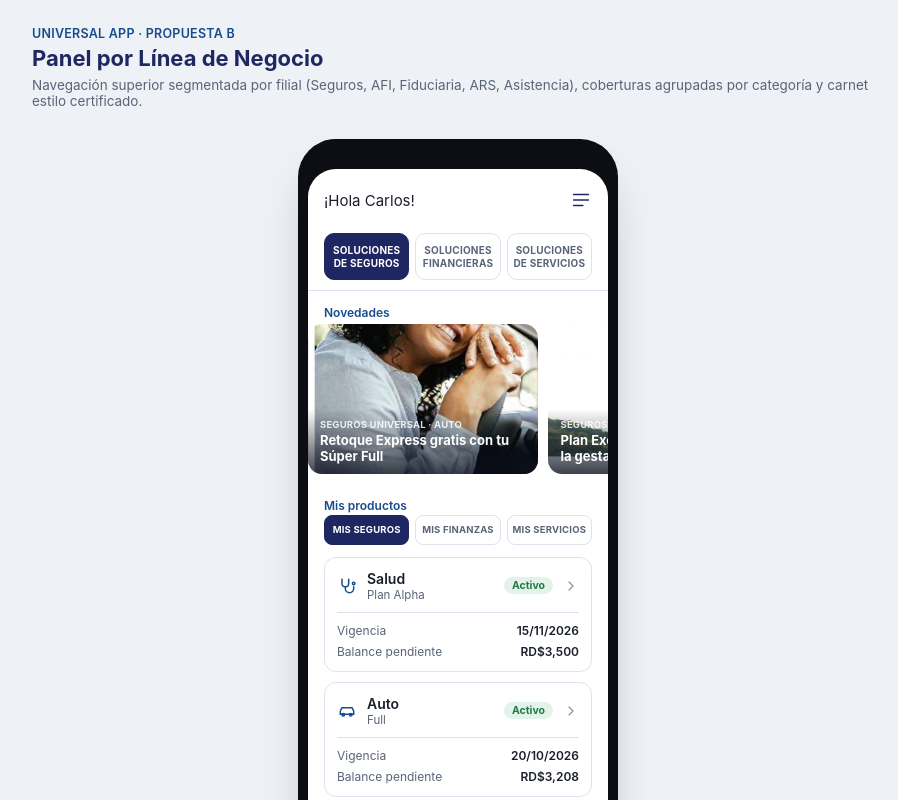
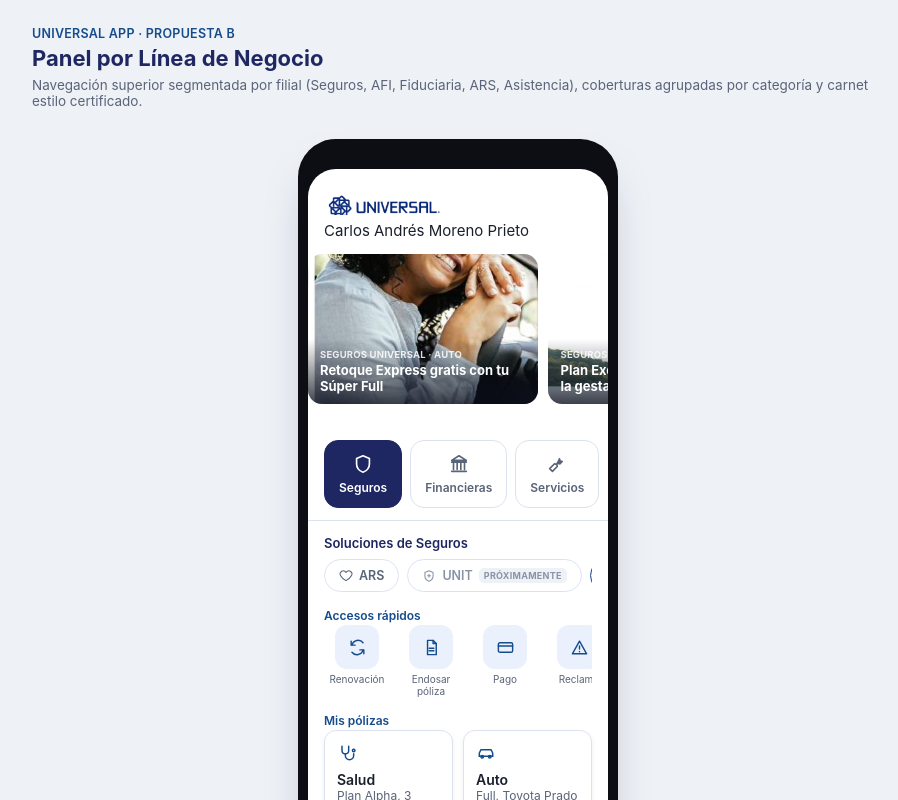
Before and after one commit to camorenop-ops/AppUniversal, a React (Vite) app: page / in a window 1280 px wide. Shown: the top 800 px of the page, without its empty margins (182-1080 px from the left). Built offline with nearby package versions, Linux system fonts and the light colour scheme.

Commit message:
Revert "Rediseña Inicio siguiendo el nuevo esquema de referencia"
This reverts commit 0a020256fc85e4a288b807baaeb41313a2f3e004.

```diff
--- a/src/Router.jsx
+++ b/src/Router.jsx
@@ -13,7 +13,7 @@ import {
   AgregarCoberturaScreen, CoberturaAgregadaScreen,
 } from "./screens/TramitesFlows";
 import {
-  ChatScreen, ProximamenteScreen, MapaCentrosScreen, RedMedicaScreen, TelemedicinaScreen, TelemedicinaConfirmadaScreen,
+  ChatScreen, MapaCentrosScreen, RedMedicaScreen, TelemedicinaScreen, TelemedicinaConfirmadaScreen,
   FondoScreen, FondoDetalleScreen, EstadoCuentaScreen, CarnetScreen, CarnetBienScreen, StubScreen, InfoScreen,
 } from "./screens/MiscScreens";
 import {
@@ -81,8 +81,6 @@ export function Router() {
       return <CarnetBienScreen productKey={current.key} />;
     case "stub":
       return <StubScreen title={current.title} />;
-    case "proximamente":
-      return <ProximamenteScreen nombre={current.nombre} />;
     case "info":
       return <InfoScreen title={current.title} icon={current.icon} name={current.name} rows={current.rows} sectionKind={current.sectionKind} />;
     case "chat":
--- a/src/components/UI.jsx
+++ b/src/components/UI.jsx
@@ -38,40 +38,21 @@ export function Pill({ label, on, onClick }) {
   return <span onClick={onClick} className={"pill" + (on ? " on" : "")}>{label}</span>;
 }
 
-export function SegmentedTabs({ items, activeKey, onChange, size = "normal" }) {
+export function FilialTab({ icon, label, on, onClick }) {
   return (
-    <div className={"segmented" + (size === "small" ? " small" : "")}>
-      {items.map((it) => (
-        <div key={it.key} onClick={() => onChange(it.key)} className={"segment" + (it.key === activeKey ? " on" : "")}>
-          {it.label}
-        </div>
-      ))}
+    <div onClick={onClick} className={"filial-tab" + (on ? " on" : "")}>
+      <Icon name={icon} size={22} />
+      <span>{label}</span>
     </div>
   );
 }
 
-export function ProductCard({ icon, title, sub, badge, lines, onClick }) {
+export function FilialSubTab({ icon, label, on, soon, onClick }) {
   return (
-    <div className="prod-card" onClick={onClick}>
-      <div className="prod-card-head">
-        <Icon name={icon} size={20} color="var(--accent)" />
-        <div className="prod-card-titles">
-          <div className="prod-card-title">{title}</div>
-          {sub && <div className="prod-card-sub">{sub}</div>}
-        </div>
-        {badge}
-        <Icon name="chevronright" size={16} color="var(--text-muted)" />
-      </div>
-      {lines && lines.length > 0 && (
-        <div className="prod-card-lines">
-          {lines.map((l, i) => (
-            <div className="prod-card-line" key={i}>
-              <span className="k">{l[0]}</span>
-              <span className="v">{l[1]}</span>
-            </div>
-          ))}
-        </div>
-      )}
+    <div onClick={onClick} className={"subfilial-tab" + (on ? " on" : "") + (soon ? " soon" : "")}>
+      <Icon name={icon} size={14} />
+      <span>{label}</span>
+      {soon && <span className="soon-tag">Próximamente</span>}
     </div>
   );
 }
@@ -245,10 +226,6 @@ const ESTADO_COLORS = {
   "En revisión": ["#EEF1F6", "var(--muted)"],
   "Rechazado": ["rgba(140,47,29,0.12)", "var(--danger)"],
   "Rechazada": ["rgba(140,47,29,0.12)", "var(--danger)"],
-  "Activo": ["var(--success-bg)", "var(--success-text)"],
-  "No contratado": ["#EEF1F6", "var(--text-muted)"],
-  "Sin inversión": ["#EEF1F6", "var(--text-muted)"],
-  "Próximamente": ["var(--ice)", "var(--accent)"],
 };
 
 export function EstadoBadge({ estado }) {
--- a/src/context/AppContext.jsx
+++ b/src/context/AppContext.jsx
@@ -10,6 +10,8 @@ import {
   ASISTENCIA_INFO,
   UBICACIONES_MUESTRA,
   TITULAR_NOMBRE,
+  FILIALES_POR_PILAR,
+  FILIALES_PROXIMAMENTE,
 } from "../data/data";
 
 function avanzarUnAnio(fecha) {
@@ -32,6 +34,7 @@ export function AppProvider({ children }) {
   const [current, setCurrent] = useState({ view: "tab", tab: "home" });
   const [activeTab, setActiveTab] = useState("home");
   const [activePilar, setActivePilar] = useState("seguros");
+  const [activeFilial, setActiveFilial] = useState("Seguros");
   const [memberIdx, setMemberIdx] = useState(0);
 
   const [products, setProducts] = useState(initialProducts);
@@ -75,8 +78,14 @@ export function AppProvider({ children }) {
     setActiveTab(t);
     setCurrent({ view: "tab", tab: t });
   }
+  function setFilial(f) {
+    setActiveFilial(f);
+  }
   function setPilar(key) {
     setActivePilar(key);
+    const filiales = FILIALES_POR_PILAR[key];
+    const primera = filiales.find(([nombre]) => !FILIALES_PROXIMAMENTE.includes(nombre)) || filiales[0];
+    setActiveFilial(primera[0]);
   }
   function setMember(i) {
     setMemberIdx(i);
@@ -112,7 +121,6 @@ export function AppProvider({ children }) {
   const openProduct = (key) => navigate({ view: "product", key });
   const openCarnet = () => navigate({ view: "carnet" });
   const openStub = (title) => navigate({ view: "stub", title });
-  const openProximamente = (nombre) => navigate({ view: "proximamente", nombre });
 
   function openInfo(section, keyOrName) {
     if (section === "Asistencia") {
@@ -601,14 +609,14 @@ export function AppProvider({ children }) {
   const enviarAsistenciaSolicitud = () => navigate({ view: "asistenciaSolicitudEnviada" });
 
   const value = {
-    stack, current, activeTab, activePilar, memberIdx,
+    stack, current, activeTab, activePilar, activeFilial, memberIdx,
     products, asistenciaProducts, dependientes, reembolsos, autorizaciones,
     especialidadFiltro, setEspecialidadFiltro,
     cot, reembolsoForm, autForm, depForm, cambioPlanForm, renovacionForm, endosoForm, pagoPolizasForm, reclamoForm, traspasoForm,
     asistenciaSolicitudForm, evaluacionForm, telemedicinaForm,
-    navigate, goBack, goTab, setPilar, setMember, findProduct,
+    navigate, goBack, goTab, setFilial, setPilar, setMember, findProduct,
     openChat, openMapaCentros, openRedMedica, openFondo, openFondoDetalle,
-    openEstadoCuenta, openCarnetBien, openProduct, openCarnet, openStub, openProximamente,
+    openEstadoCuenta, openCarnetBien, openProduct, openCarnet, openStub,
     openInfo,
     openTelemedicina, setTelemedicinaField, seleccionarFechaTelemedicina, seleccionarHoraTelemedicina, confirmarTelemedicina,
     resetCot, openCotizar, elegirSaludDestino, setCotField, responderCuestionario, nextCot, prevCot,
--- a/src/data/data.js
+++ b/src/data/data.js
@@ -315,9 +315,9 @@ export const ASISTENCIA_INFO = {
   asistenciahogar: [["Estado", "Activo"], ["Cobertura", "Plomería, electricidad, cerrajería"]],
 };
 export const PILARES = [
-  { key: "seguros", label: "Soluciones de Seguros", misLabel: "Mis Seguros", icon: "shield" },
-  { key: "financieras", label: "Soluciones Financieras", misLabel: "Mis Finanzas", icon: "bank" },
-  { key: "servicios", label: "Soluciones de Servicios", misLabel: "Mis Servicios", icon: "tool" },
+  { key: "seguros", label: "Soluciones de Seguros", short: "Seguros", icon: "shield" },
+  { key: "financieras", label: "Soluciones Financieras", short: "Financieras", icon: "bank" },
+  { key: "servicios", label: "Soluciones de Servicios", short: "Servicios", icon: "tool" },
 ];
 
 export const FILIALES_POR_PILAR = {
--- a/src/index.css
+++ b/src/index.css
@@ -410,93 +410,80 @@ input.u-input {
   flex: 1;
 }
 
-.pilar-tabs-wrap {
+.toptabs {
   position: sticky;
   top: 0;
   margin: 0 -16px 14px;
-  padding: 10px 16px;
+  padding: 12px 16px;
   background: #fff;
   z-index: 5;
   border-bottom: 1px solid var(--border);
+  display: flex;
+  gap: 8px;
+  overflow-x: auto;
 }
-.segmented {
+.filial-tab {
   display: flex;
-  gap: 6px;
+  flex-direction: column;
+  align-items: center;
+  justify-content: center;
+  gap: 5px;
+  flex: 0 0 auto;
+  min-width: 72px;
+  padding: 12px 14px;
+  border-radius: 14px;
+  font-size: 12px;
+  font-weight: 600;
+  color: var(--muted);
+  border: 1px solid var(--border);
+  background: #fff;
+  cursor: pointer;
+  white-space: nowrap;
 }
-.segmented.small {
-  margin-bottom: 12px;
-}
-.segment {
-  flex: 1;
-  text-align: center;
-  padding: 10px 4px;
-  border-radius: 10px;
-  background: #fff;
-  border: 1px solid var(--border);
-  font-size: 10px;
-  font-weight: 700;
-  letter-spacing: .02em;
-  text-transform: uppercase;
-  color: var(--muted);
-  cursor: pointer;
-  line-height: 1.25;
-}
-.segmented.small .segment {
-  padding: 8px 4px;
-  border-radius: 8px;
-  font-size: 9.5px;
-}
-.segment.on {
+.filial-tab.on {
   background: var(--navy);
   color: #fff;
   border-color: var(--navy);
 }
-.prod-card {
-  background: #fff;
-  border: 1px solid var(--border);
-  border-radius: 12px;
-  padding: 12px;
-  margin-bottom: 10px;
-  cursor: pointer;
+.subfilial-row {
+  display: flex;
+  gap: 8px;
+  overflow-x: auto;
+  margin: 0 0 14px;
+  padding-bottom: 2px;
 }
-.prod-card-head {
+.subfilial-tab {
   display: flex;
   align-items: center;
-  gap: 10px;
+  gap: 6px;
+  flex: 0 0 auto;
+  padding: 8px 14px;
+  border-radius: 999px;
+  font-size: 12.5px;
+  font-weight: 600;
+  color: var(--muted);
+  border: 1px solid var(--border);
+  background: #fff;
+  cursor: pointer;
+  white-space: nowrap;
 }
-.prod-card-titles {
-  flex: 1;
-  min-width: 0;
+.subfilial-tab.on {
+  background: var(--ice);
+  color: var(--accent);
+  border-color: var(--accent);
 }
-.prod-card-title {
-  font-weight: 600;
-  font-size: 14px;
+.subfilial-tab.soon {
+  color: var(--text-muted);
 }
-.prod-card-sub {
-  font-size: 11.5px;
-  color: var(--muted);
-  margin-top: 1px;
-}
-.prod-card-lines {
-  margin-top: 10px;
-  padding-top: 10px;
-  border-top: 1px solid var(--border);
-  display: flex;
-  flex-direction: column;
-  gap: 6px;
-}
-.prod-card-line {
-  display: flex;
-  justify-content: space-between;
-  gap: 10px;
-  font-size: 12px;
-}
-.prod-card-line .k {
-  color: var(--muted);
-}
-.prod-card-line .v {
-  font-weight: 600;
-  text-align: right;
+.subfilial-tab .soon-tag {
+  font-size: 9px;
+  font-weight: 700;
+  text-transform: uppercase;
+  letter-spacing: .03em;
+  color: var(--text-faint);
+  background: var(--bg-page);
+  border-radius: 5px;
+  padding: 2px 5px;
 }
 .ads-strip {
   display: flex;
@@ -564,7 +551,7 @@ body.standalone #navbar { padding-bottom: env(safe-area-inset-bottom); }
   .greeting-name { font-size: 17px; }
   .section-label { font-size: 13px; }
   .pill, .chip { font-size: 13px; padding: 7px 13px; }
-  .segment { font-size: 11px; }
+  .filial-tab { font-size: 13px; min-width: 80px; padding: 14px 16px; }
   .tile .l { font-size: 16px; }
   .tile .s { font-size: 13px; }
   .cotizar-row span { font-size: 11.5px; }
@@ -588,7 +575,7 @@ body.standalone {
 body.standalone .greeting-name { font-size: 17px; }
 body.standalone .section-label { font-size: 13px; }
 body.standalone .pill, body.standalone .chip { font-size: 13px; padding: 7px 13px; }
-body.standalone .segment { font-size: 11px; }
+body.standalone .filial-tab { font-size: 13px; min-width: 80px; padding: 14px 16px; }
 body.standalone .tile .l { font-size: 16px; }
 body.standalone .tile .s { font-size: 13px; }
 body.standalone .cotizar-row span { font-size: 11.5px; }
--- a/src/screens/MiscScreens.jsx
+++ b/src/screens/MiscScreens.jsx
@@ -22,30 +22,6 @@ export function ChatScreen() {
       <div style={{ display: "flex", gap: 8, alignItems: "center", border: "1px solid var(--border)", borderRadius: 999, padding: "8px 12px" }}>
         <span style={{ fontSize: 12.5, color: "var(--text-muted)", flex: 1 }}>Escribe tu mensaje…</span>
         <Icon name="send" size={16} color="var(--accent)" />
-      </div>
-    </>
-  );
-}
-
-export function ProximamenteScreen({ nombre }) {
-  const [avisar, setAvisar] = useState(false);
-  return (
-    <>
-      <BackHeader title={nombre} />
-      <div style={{ textAlign: "center", padding: "40px 12px" }}>
-        <Icon name="sparkles" size={30} color="var(--accent)" />
-        <div style={{ fontSize: 16, fontWeight: 600, marginTop: 14 }}>{nombre} llega pronto</div>
-        <div style={{ fontSize: 13, color: "var(--muted)", marginTop: 6, maxWidth: 280, marginLeft: "auto", marginRight: "auto" }}>
-          Estamos preparando esta nueva solución de Grupo Universal. Muy pronto podrás acceder a sus servicios desde aquí.
-        </div>
-        <button
-          className={avisar ? "" : "solid"}
-          onClick={() => setAvisar(true)}
-          disabled={avisar}
-          style={{ marginTop: 20, width: "100%", maxWidth: 280 }}
-        >
-          {avisar ? "✓ Te avisaremos cuando esté disponible" : "Notificarme cuando esté disponible"}
-        </button>
       </div>
     </>
   );
--- a/src/screens/TabScreens.jsx
+++ b/src/screens/TabScreens.jsx
@@ -1,167 +1,160 @@
+import { useState } from "react";
 import { useApp } from "../context/AppContext";
-import { Icon } from "../components/Icon";
-import { Row, SectionLabel, QuickActionsRow, AdsStrip, SegmentedTabs, ProductCard, EstadoBadge } from "../components/UI";
+import { LogoLockup, Icon } from "../components/Icon";
+import { FilialTab, FilialSubTab, Row, SectionLabel, Tile, QuickActionsRow, AdsStrip } from "../components/UI";
 import {
-  FONDOS, PROYECTOS, ANUNCIOS, TITULAR_NOMBRE, PILARES, ASISTENCIA_INFO, PLAN_BASICO_SALUD, AFILIADOS_ARS_USADO,
+  FONDOS, PROYECTOS, ANUNCIOS, TITULAR_NOMBRE, PILARES, FILIALES_POR_PILAR, FILIALES_PROXIMAMENTE,
 } from "../data/data";
+
+const PROXIMAMENTE_DESC = "Estamos preparando esta nueva solución de Grupo Universal. Muy pronto podrás acceder a sus servicios desde aquí.";
+
+function ProximamenteBloque({ nombre }) {
+  const [avisar, setAvisar] = useState(false);
+  return (
+    <div style={{ textAlign: "center", padding: "40px 12px" }}>
+      <Icon name="sparkles" size={30} color="var(--accent)" />
+      <div style={{ fontSize: 16, fontWeight: 600, marginTop: 14 }}>{nombre} llega pronto</div>
+      <div style={{ fontSize: 13, color: "var(--muted)", marginTop: 6, maxWidth: 280, marginLeft: "auto", marginRight: "auto" }}>{PROXIMAMENTE_DESC}</div>
+      <button
+        className={avisar ? "" : "solid"}
+        onClick={() => setAvisar(true)}
+        disabled={avisar}
+        style={{ marginTop: 20, width: "100%", maxWidth: 280 }}
+      >
+        {avisar ? "✓ Te avisaremos cuando esté disponible" : "Notificarme cuando esté disponible"}
+      </button>
+    </div>
+  );
+}
 
 export function HomeTab() {
   const {
-    activePilar, setPilar, products, asistenciaProducts, goTab,
-    openProduct, openCotizar, openFondo, openFondoDetalle, openEstadoCuenta, openInfo, openStub, openProximamente,
+    activePilar, setPilar, activeFilial, setFilial, products, asistenciaProducts, dependientes,
+    openProduct, openCotizar, openFondo, openFondoDetalle, openEstadoCuenta, openInfo, openStub,
     openRenovaciones, openEndosarPoliza, openPagoPolizas, openReclamo, openAfiliadoDetalle,
-    openCoberturasDetalle, openArsTraspaso, openAsistenciaSolicitud, openReembolsos, openAutorizaciones,
+    openCoberturasDetalle, openArsTraspaso, openAsistenciaSolicitud,
   } = useApp();
+  const filialesDelPilar = FILIALES_POR_PILAR[activePilar];
 
   let content;
-  if (activePilar === "seguros") {
-    const arsUso = AFILIADOS_ARS_USADO[TITULAR_NOMBRE];
-    const arsDisponible = PLAN_BASICO_SALUD.coberturaMedicamentos - arsUso.medicamentosUsado;
+  if (FILIALES_PROXIMAMENTE.includes(activeFilial)) {
+    content = <ProximamenteBloque nombre={activeFilial} />;
+  } else if (activeFilial === "Seguros") {
     content = (
       <>
+        <SectionLabel>Accesos rápidos</SectionLabel>
+        <QuickActionsRow items={[
+          ["refresh", "Renovación", openRenovaciones],
+          ["filedesc", "Endosar póliza", openEndosarPoliza],
+          ["creditcard", "Pago", openPagoPolizas],
+          ["alerttriangle", "Reclamo", openReclamo],
+        ]} />
+        <SectionLabel>Mis pólizas</SectionLabel>
+        <div style={{ display: "grid", gridTemplateColumns: "repeat(2,minmax(0,1fr))", gap: 10 }}>
           {products.map((p) => (
-          <ProductCard
+            <Tile
               key={p.key}
-            icon={p.icon}
-            title={p.label}
-            sub={p.plan}
-            badge={<EstadoBadge estado={p.noContratado ? "No contratado" : "Activo"} />}
-            lines={p.noContratado ? [] : [
-              ["Vigencia", p.renovacion || "—"],
-              ["Balance pendiente", `RD$${(p.montoPendiente || 0).toLocaleString("es-DO")}`],
-            ]}
+              product={p}
               onClick={() => (p.noContratado ? openCotizar(p.key) : openProduct(p.key))}
+              onCotizar={openCotizar}
             />
           ))}
-        <ProductCard
-          icon="heart"
-          title="ARS"
-          sub={PLAN_BASICO_SALUD.nombre}
-          badge={<EstadoBadge estado="Activo" />}
-          lines={[["Disponible medicamentos", `RD$${arsDisponible.toLocaleString("es-DO")} de RD$${PLAN_BASICO_SALUD.coberturaMedicamentos.toLocaleString("es-DO")}`]]}
-          onClick={() => openAfiliadoDetalle(TITULAR_NOMBRE, "ars")}
-        />
-        <ProductCard
-          icon="shieldplus"
-          title="UNIT"
-          sub="Nueva solución de Grupo Universal"
-          badge={<EstadoBadge estado="Próximamente" />}
-          lines={[]}
-          onClick={() => openProximamente("UNIT")}
-        />
+        </div>
       </>
     );
-  } else if (activePilar === "financieras") {
+  } else if (activeFilial === "AFI") {
     content = (
       <>
+        <SectionLabel>Accesos rápidos</SectionLabel>
+        <QuickActionsRow items={[
+          ["arrowdown", "Solicitar rescate", () => openFondo("rescate")],
+          ["arrowup", "Notificar aporte", () => openFondo("aporte")],
+        ]} />
+        <SectionLabel>Fondos</SectionLabel>
+        <div style={{ display: "grid", gridTemplateColumns: "repeat(2,minmax(0,1fr))", gap: 10 }}>
           {FONDOS.map((f) => (
-          <ProductCard
-            key={f.key}
-            icon="chart"
-            title={f.name}
-            sub={f.perfilRiesgo}
-            badge={<EstadoBadge estado={f.invertido ? "Activo" : "Sin inversión"} />}
-            lines={f.invertido
-              ? [["Saldo", `RD$${f.saldo.toLocaleString("es-DO")}`], ["Rendimiento anual", f.rendimientoAnual]]
-              : [["Rendimiento anual", f.rendimientoAnual], ["Monto mínimo", `RD$${f.montoMinimo.toLocaleString("es-DO")}`]]}
-            onClick={() => openFondoDetalle(f.key)}
-          />
+            <div key={f.key} onClick={() => openFondoDetalle(f.key)} className={"tile" + (f.invertido ? "" : " off")}>
+              <Icon name="chart" size={18} color={f.invertido ? "var(--accent)" : "var(--text-muted)"} />
+              <div className="l">{f.name}</div>
+              <div className="s">{f.invertido ? `Saldo: RD$ ${f.saldo.toLocaleString("es-DO")}` : "Sin inversión"}</div>
+            </div>
           ))}
+        </div>
+      </>
+    );
+  } else if (activeFilial === "Fiduciaria") {
+    content = (
+      <>
+        <SectionLabel>Accesos rápidos</SectionLabel>
+        <QuickActionsRow items={[["receipt", "Estado de cuenta", openEstadoCuenta]]} />
+        <SectionLabel>Mis proyectos</SectionLabel>
         {PROYECTOS.map((p) => (
-          <ProductCard
-            key={p.name}
-            icon="building"
-            title={p.name}
-            sub="Fiduciaria"
-            lines={p.rows}
-            onClick={() => openInfo("Fiduciaria", p.name)}
-          />
+          <Row key={p.name} icon="building" label={p.name} onClick={() => openInfo("Fiduciaria", p.name)} />
+        ))}
+      </>
+    );
+  } else if (activeFilial === "ARS") {
+    content = (
+      <>
+        <SectionLabel>Accesos rápidos</SectionLabel>
+        <QuickActionsRow items={[
+          ["shieldplus", "Coberturas del PDSS", () => openCoberturasDetalle("PDSS")],
+          ["network", "Solicitar traspaso", openArsTraspaso],
+        ]} />
+        <SectionLabel>Consulta de afiliados</SectionLabel>
+        {[TITULAR_NOMBRE, ...dependientes].map((d) => (
+          <Row key={d} icon="user" label={d} onClick={() => openAfiliadoDetalle(d, "ars")} />
         ))}
       </>
     );
   } else {
     content = (
       <>
+        <SectionLabel>Accesos rápidos</SectionLabel>
+        <QuickActionsRow items={[
+          ["car", "Asistencia vehicular", () => openAsistenciaSolicitud("vehicular")],
+          ["home", "Asistencia de hogar", () => openAsistenciaSolicitud("hogar")],
+        ]} />
+        <SectionLabel>Mis asistencias</SectionLabel>
+        <div style={{ display: "grid", gridTemplateColumns: "repeat(2,minmax(0,1fr))", gap: 10 }}>
           {asistenciaProducts.map((p) => (
-          <ProductCard
+            <Tile
               key={p.key}
-            icon={p.icon}
-            title={p.label}
-            sub={p.noContratado ? undefined : "Asistencia"}
-            badge={<EstadoBadge estado={p.noContratado ? "No contratado" : "Activo"} />}
-            lines={p.noContratado ? [] : (ASISTENCIA_INFO[p.key] || []).filter(([k]) => k !== "Estado")}
+              product={p}
               onClick={() => (p.noContratado ? openCotizar(p.key) : openInfo("Asistencia", p.key))}
             />
           ))}
-        <ProductCard
-          icon="car"
-          title="Autonovo"
-          sub="Nueva solución de Grupo Universal"
-          badge={<EstadoBadge estado="Próximamente" />}
-          lines={[]}
-          onClick={() => openProximamente("Autonovo")}
-        />
+        </div>
       </>
     );
   }
 
-  const destacados = [
-    ["car", "Asistencia vehicular", () => openAsistenciaSolicitud("vehicular")],
-    ["search", "Mercado digital", () => openStub("Mercado digital")],
-    ["arrowup", "Aporte a fondo", () => openFondo("aporte")],
-    ["arrowdown", "Retiro de fondo", () => openFondo("rescate")],
-    ["receipt", "Reembolsos", openReembolsos],
-    ["stethoscope", "Autorizaciones médicas", openAutorizaciones],
-    ["refresh", "Renovación", openRenovaciones],
-    ["filedesc", "Endosar póliza", openEndosarPoliza],
-    ["creditcard", "Pago de pólizas", openPagoPolizas],
-    ["alerttriangle", "Reclamo", openReclamo],
-    ["shieldplus", "Coberturas del PDSS", () => openCoberturasDetalle("PDSS")],
-    ["network", "Traspaso de ARS", openArsTraspaso],
-    ["home", "Asistencia de hogar", () => openAsistenciaSolicitud("hogar")],
-    ["bank", "Estado de cuenta", openEstadoCuenta],
-  ];
-
   return (
     <>
-      <div style={{ display: "flex", alignItems: "center", justifyContent: "space-between", margin: "2px 0 12px" }}>
-        <span className="greeting-name">¡Hola {TITULAR_NOMBRE.split(" ")[0]}!</span>
-        <span onClick={() => goTab("cuenta")} style={{ cursor: "pointer", color: "var(--navy)" }}>
-          <Icon name="list" size={22} />
-        </span>
+      <LogoLockup size={28} className="home-logo" />
+      <div className="greeting-name" style={{ margin: "6px 0 12px" }}>{TITULAR_NOMBRE}</div>
+      <AdsStrip ads={ANUNCIOS} onSelect={openStub} />
+      <div className="toptabs">
+        {PILARES.map((p) => (
+          <FilialTab key={p.key} icon={p.icon} label={p.short} on={p.key === activePilar} onClick={() => setPilar(p.key)} />
+        ))}
       </div>
-
-      <div className="pilar-tabs-wrap">
-        <SegmentedTabs
-          items={PILARES.map((p) => ({ key: p.key, label: p.label }))}
-          activeKey={activePilar}
-          onChange={setPilar}
+      <div style={{ fontSize: 13, fontWeight: 600, color: "var(--navy)", marginBottom: 8 }}>
+        {PILARES.find((p) => p.key === activePilar).label}
+      </div>
+      <div className="subfilial-row">
+        {filialesDelPilar.map(([label, icon]) => (
+          <FilialSubTab
+            key={label}
+            icon={icon}
+            label={label}
+            on={label === activeFilial}
+            soon={FILIALES_PROXIMAMENTE.includes(label)}
+            onClick={() => setFilial(label)}
           />
+        ))}
       </div>
-
-      <SectionLabel>Novedades</SectionLabel>
-      <AdsStrip ads={ANUNCIOS} onSelect={openStub} />
-
-      <SectionLabel>Mis productos</SectionLabel>
-      <SegmentedTabs
-        items={PILARES.map((p) => ({ key: p.key, label: p.misLabel }))}
-        activeKey={activePilar}
-        onChange={setPilar}
-        size="small"
-      />
       {content}
-
-      <SectionLabel>Destacados</SectionLabel>
-      <QuickActionsRow items={destacados} />
-
-      <SectionLabel>Tienda en línea</SectionLabel>
-      <div className="card">
-        <div style={{ fontWeight: 600, fontSize: 14 }}>Solicitar productos</div>
-        <div style={{ fontSize: 12.5, color: "var(--muted)", marginTop: 6 }}>
-          Nuestros especialistas están listos para ayudarte a encontrar el producto que necesitas.
-        </div>
-        <button className="solid" onClick={() => openStub("Tienda en línea")} style={{ width: "100%", marginTop: 12 }}>Ir a la tienda</button>
-      </div>
     </>
   );
 }
```
Lines whose indentation alone changed are shown as unchanged.
